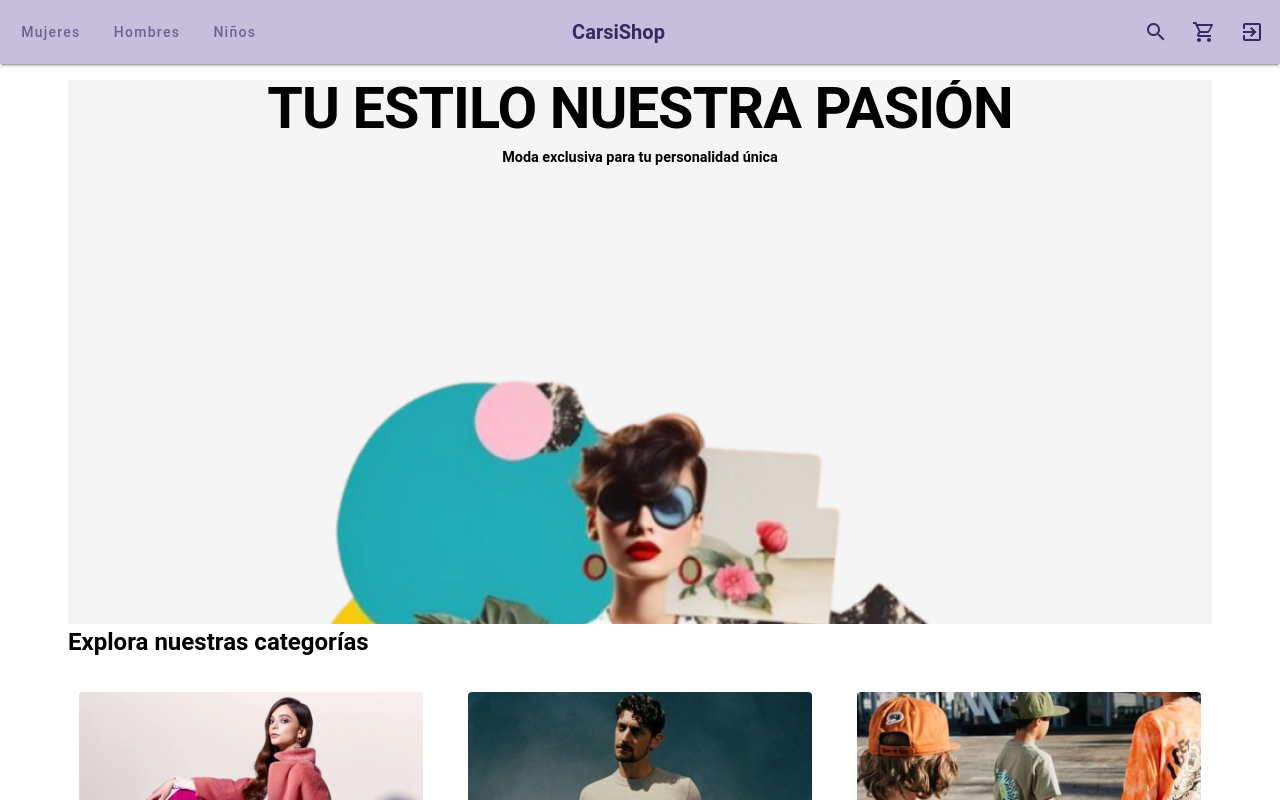
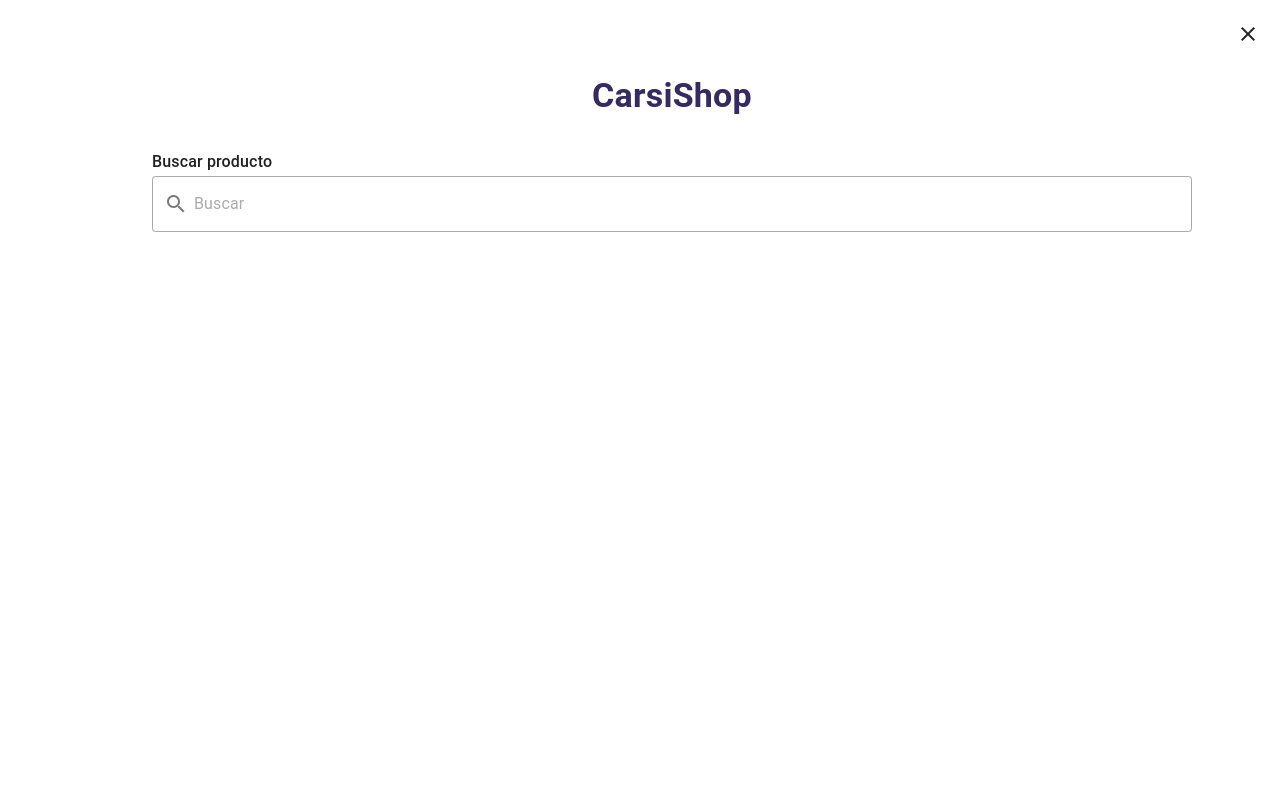
Before and after one commit to JoksanBahena/CARSISHOP-UI, a Vue app: page / in a window 1280 px wide. Both pictures are taken after a click on the button 1156 px from the left and 32 px from the top of the page. Shown: the top 800 px of the page. Built offline with nearby package versions, Linux system fonts and the light colour scheme.

Commit message:
[ADD] maquetado del componente de búsqueda

```diff
--- a/src/components/common/NavbarComponent.vue
+++ b/src/components/common/NavbarComponent.vue
@@ -1,44 +1,58 @@
 <template>
   <v-toolbar :elevation="2" :color="toolbar.bg_color">
-    <v-btn :color="toolbar.color" class="text-none" variant="plain" to="/">
+    <v-btn
+      :color="toolbar.primary_dark"
+      class="text-none"
+      variant="plain"
+      to="/"
+    >
       Mujeres
     </v-btn>
 
-    <v-btn :color="toolbar.color" class="text-none" variant="plain" to="/">
+    <v-btn
+      :color="toolbar.primary_dark"
+      class="text-none"
+      variant="plain"
+      to="/"
+    >
       Hombres
     </v-btn>
 
-    <v-btn :color="toolbar.color" class="text-none" variant="plain" to="/">
+    <v-btn
+      :color="toolbar.primary_dark"
+      class="text-none"
+      variant="plain"
+      to="/"
+    >
       Niños
     </v-btn>
 
     <v-spacer />
 
-    <v-toolbar-title :style="{ color: toolbar.color }">
-      <b>CarsiShop</b>
+    <v-toolbar-title :style="{ color: toolbar.primary_dark }">
+      <h1 class="text-h6 font-weight-bold">CarsiShop</h1>
     </v-toolbar-title>
 
     <v-spacer />
 
-    <v-btn icon :style="{ color: toolbar.color }">
-      <v-icon>mdi-magnify</v-icon>
-    </v-btn>
+    <search-btn-component />
 
-    <v-btn icon :style="{ color: toolbar.color }">
+    <v-btn icon :style="{ color: toolbar.primary_dark }">
       <v-icon>mdi-cart-outline</v-icon>
     </v-btn>
 
-    <v-btn icon :style="{ color: toolbar.color }" to="login">
+    <v-btn icon :style="{ color: toolbar.primary_dark }" to="login">
       <v-icon>mdi-login-variant</v-icon>
     </v-btn>
   </v-toolbar>
 </template>
 
 <script setup>
+import SearchBtnComponent from "@/components/common/SearchBtnComponent.vue";
 import Colors from "@/utils/Colors.js";
 
 const toolbar = {
   bg_color: Colors.cs_primary,
-  color: Colors.cs_primary_dark,
+  primary_dark: Colors.cs_primary_dark,
 };
 </script>
--- /dev/null
+++ b/src/components/common/SearchBtnComponent.vue
@@ -0,0 +1,73 @@
+<template>
+  <v-dialog transition="dialog-top-transition" fullscreen :height="size">
+    <template v-slot:activator="{ props: activatorProps }">
+      <v-btn
+        icon
+        v-bind="activatorProps"
+        :style="{ color: colors.primary_dark }"
+      >
+        <v-icon>mdi-magnify</v-icon>
+      </v-btn>
+    </template>
+
+    <template v-slot:default="{ isActive }">
+      <v-card class="pa-2">
+        <v-card-actions class="justify-end ma-0 pa-0">
+          <v-btn icon @click="isActive.value = false">
+            <v-icon>mdi-close</v-icon>
+          </v-btn>
+        </v-card-actions>
+
+        <v-container class="my-0 mx-16 pa-0">
+          <v-card-title
+            class="text-center text-h4 font-weight-bold mb-2"
+            :style="{ color: colors.primary_dark }"
+          >
+            CarsiShop
+          </v-card-title>
+
+          <v-card-item class="mx-16">
+            <div class="text-subtitle-1 font-weight-medium">
+              Buscar producto
+            </div>
+            <v-text-field
+              v-model="search"
+              placeholder="Buscar"
+              prepend-inner-icon="mdi-magnify"
+              variant="outlined"
+            />
+          </v-card-item>
+
+          <v-card-item class="mx-16">
+            <product-list-component
+              v-if="search"
+              title="Resultados de la búsqueda:"
+            />
+          </v-card-item>
+        </v-container>
+      </v-card>
+    </template>
+  </v-dialog>
+</template>
+
+<script setup>
+import ProductListComponent from "@/components/common/ProductListComponent.vue";
+import Colors from "@/utils/Colors.js";
+import { ref, watch } from "vue";
+
+const colors = {
+  bg_color: Colors.cs_primary,
+  primary_dark: Colors.cs_primary_dark,
+};
+
+const search = ref("");
+const size = ref("20rem");
+
+watch(search, (value) => {
+  if (value) {
+    size.value = "100%";
+  } else {
+    size.value = "20rem";
+  }
+});
+</script>
```
